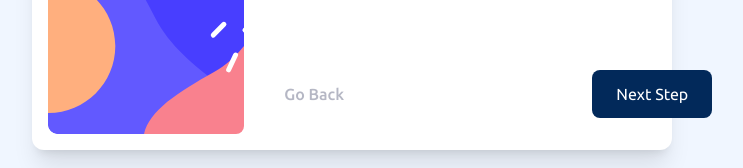
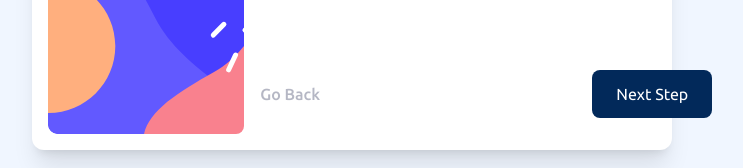
Before and after one commit to brianlagranda/multiStepForm, a React (Vite) app: page /select-plan in a window 1280 px wide. Shown: the part 550-718 px from the top of the page, without its empty margins (288-1031 px from the left). Built offline with nearby package versions, Linux system fonts and the light colour scheme.

Commit message:
chore: fix button position according to design

```diff
--- a/src/components/FormNavButtons/Button.tsx
+++ b/src/components/FormNavButtons/Button.tsx
@@ -5,10 +5,10 @@ interface ButtonProps {
 }
 
 const Button: React.FC<ButtonProps> = ({ label, onClick, variant }) => {
-    const baseStyles = 'h-12 px-6 cursor-pointer rounded-lg';
+    const baseStyles = 'h-12 cursor-pointer rounded-lg';
 
     const forwardStyles =
-        'bg-primary-marine-blue text-white hover:bg-primary-marine-blue/85';
+        'bg-primary-marine-blue px-6 text-white hover:bg-primary-marine-blue/85';
     const backwardStyles =
         'text-neutral-cool-gray/70 hover:text-primary-marine-blue font-medium';
 
```
